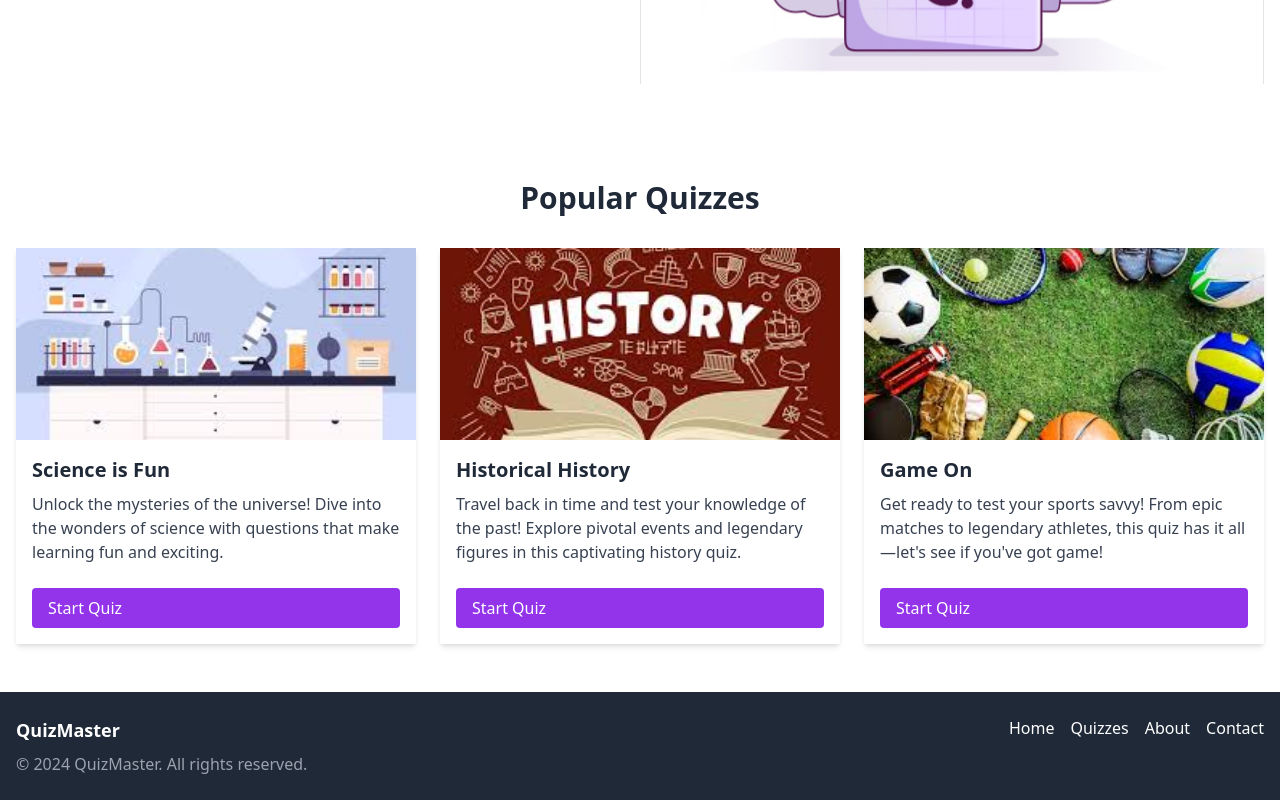
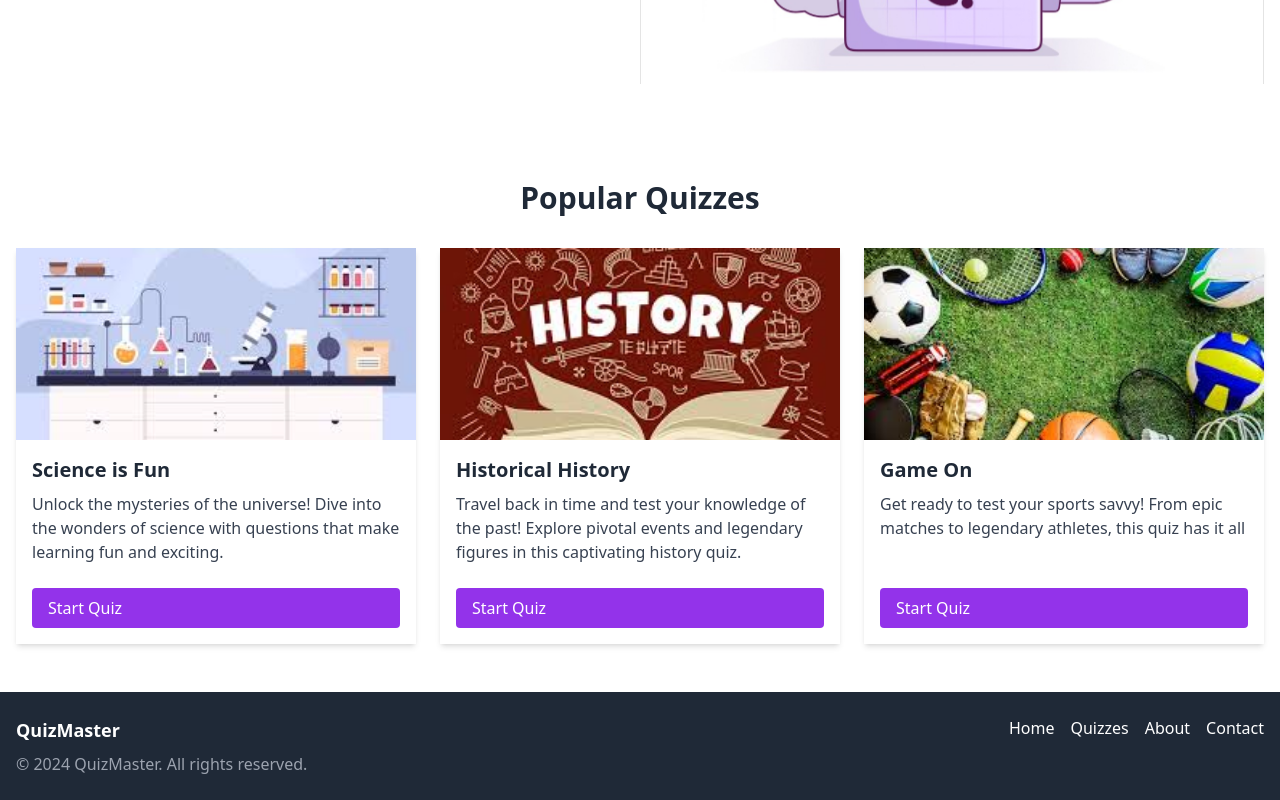
Before and after one commit to JaziBro/BrainBuster, a Next.js app: page / in a window 1280 px wide. Shown: the part 546-1346 px from the top of the page. Built offline with nearby package versions, Linux system fonts and the light colour scheme.

Commit message:
updated main page

```diff
--- a/src/app/page.tsx
+++ b/src/app/page.tsx
@@ -102,7 +102,7 @@ export default function Home() {
                 <h3 className="text-xl font-bold mb-2 dark:text-white">Game On</h3>
                 <p className="text-gray-700 dark:text-gray-300 flex-grow">
                   Get ready to test your sports savvy! From epic matches to legendary athletes, this quiz has it
-                  all—let&#39;s see if you&#39;ve got game!
+                  all
                 </p>
                 <Link href="/quizzes/sports" className="bg-purple-600 text-white px-4 py-2 rounded hover:bg-purple-700 mt-6 inline-block">
                   Start Quiz
```
